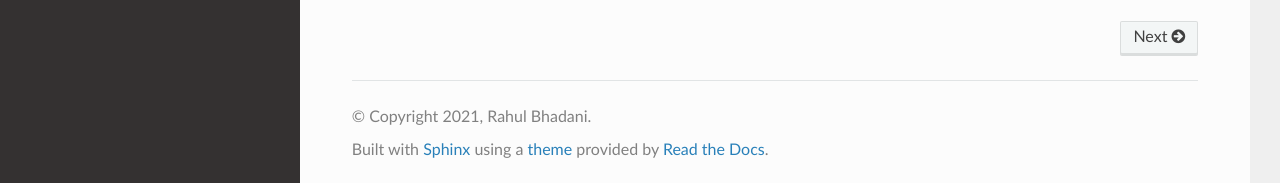
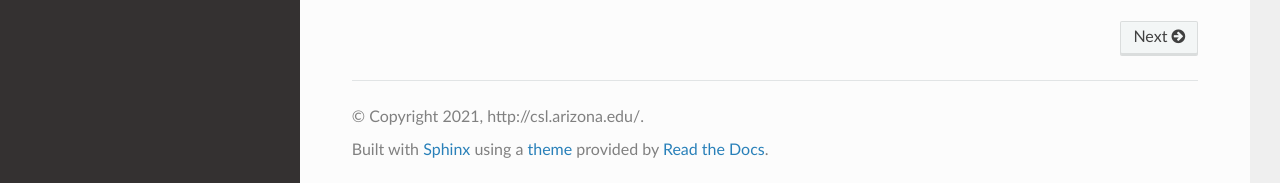
Before and after one commit to jmscslgroup/catvehicle, a Sphinx documentation site: the page built from docs/source/index.rst, in a window 1280 px wide and 900 px high, scrolled down 872 px. Shown: the part 714-897 px from the top of the window. Built offline with Sphinx 7.4.7 and the Read the Docs theme 2.0.0, drawn with Linux system fonts in a browser that asks for light colours; the version number could not be read and is left out.

Commit message:
Changed authorship to csl

```diff
--- a/docs/source/conf.py
+++ b/docs/source/conf.py
@@ -81,7 +81,7 @@ master_doc = "index"
 
 # General information about the project.
 project = "catvehicle"
-author = "Rahul Bhadani"
+author = "http://csl.arizona.edu/"
 title = "catvehicle: ROS Package for Autonomous Vehicle Simulation"
 copyright = f"{datetime.now():%Y}, {author}"
 
```
